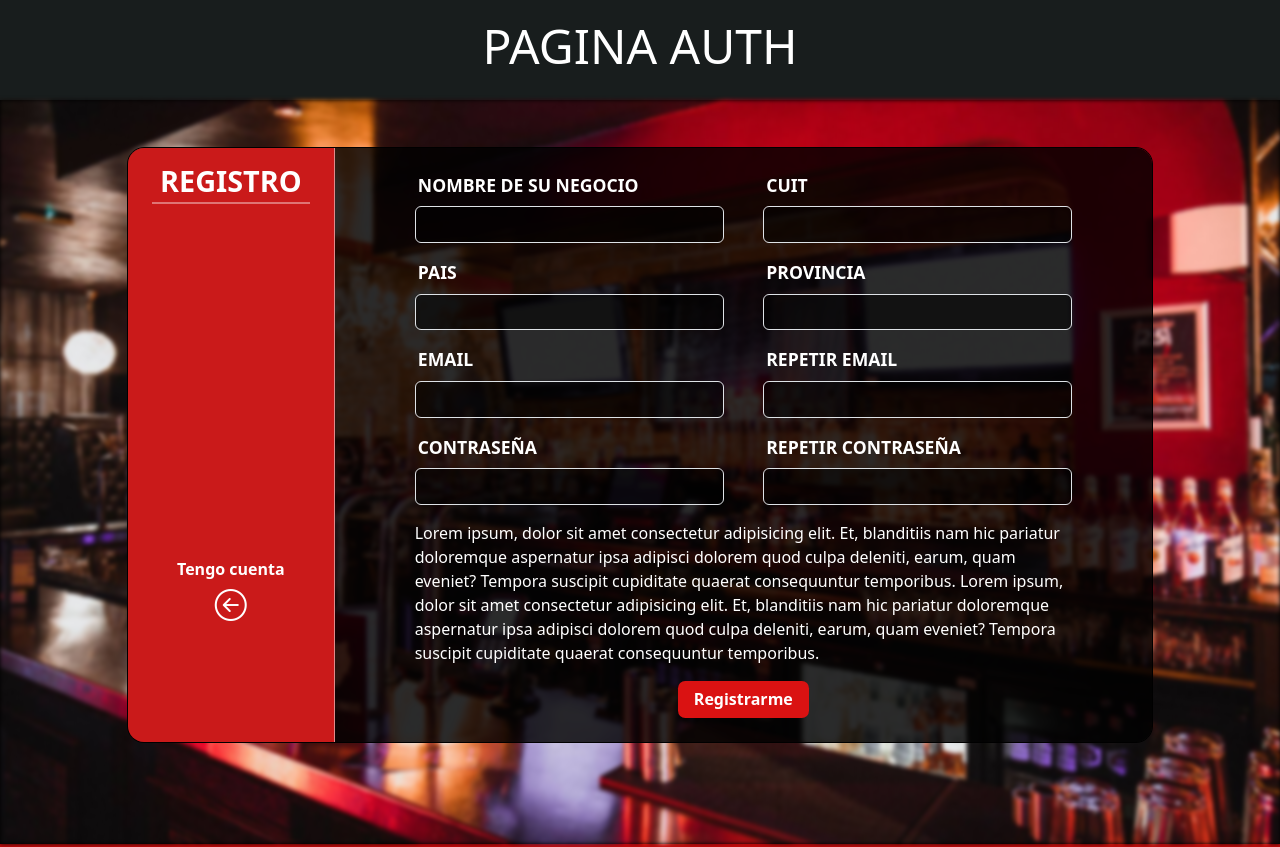
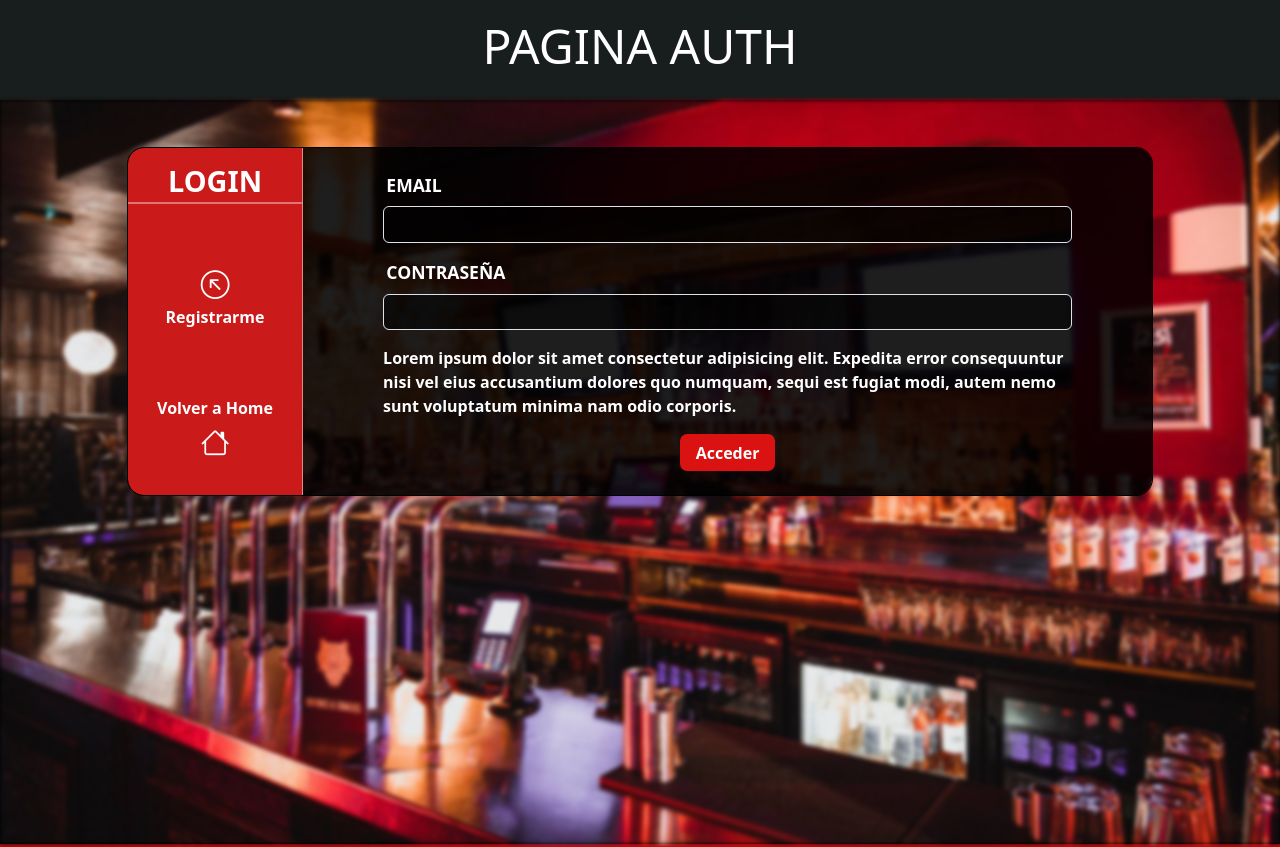
Before and after one commit to ColmanNicolas/FrontendProyecto3, a React (Vite) app: page /landing-page/auth in a window 1280 px wide. Shown: the top 847 px of the page. Built offline with nearby package versions, Linux system fonts and the light colour scheme.

Commit message:
incorporo form login y lo adapto en la pagina principalAuth

```diff
--- a/src/components/superAdminComponents/FormPrincipalLogin.jsx
+++ b/src/components/superAdminComponents/FormPrincipalLogin.jsx
@@ -1,23 +1,52 @@
-const FormPrincipalLogin = ()=>{
-    return(
-        <form className="">
-        <hr />
+import { useForm } from "react-hook-form";
+import { Link, Navigate } from "react-router-dom";
+
+const FormPrincipalLogin = ({cambiarComponente}) => {
+    const { handleSubmit, register, formState: { errors }, reset, } = useForm();
+    const enviarFormulario = (dataRegister) => {
+        console.log(dataRegister);
+        console.log("FORMULARIO ENVIADO");
+        reset();
+    };
+
+    return (
+        <form  onSubmit={handleSubmit(enviarFormulario)} >
+            <article>
                 <h2>LOGIN</h2>
-        <hr />
-        <section className="row ">
-            <section className="col-12">
+                <button className="buttonAslAnchor" type="button" onClick={()=>cambiarComponente("REGISTER")}><i class="bi bi-arrow-up-left-circle"></i><span>Registrarme</span> </button>
+                <Link to={"/landing-page"}><span>Volver a Home</span><i className="bi bi-house"></i> </Link>
+            </article>
+            <article className="w-100">
+                <section >
+                    <section >
                         <label htmlFor="" className="form-label">EMAIL</label>
-                <input type="text" className="form-control" id="" required />
+                        <input type="email" className="form-control" id="" {...register("email", {
+                            required: true,
+                            minLength: 5,
+                            maxLength: 35,
+                            pattern: /^[^\s@]+@[^\s@]+\.[^\s@]+$/
+                        })} />
+                        {errors.email && (
+                            errors.email.type === "required" && <p className="error-message bg-danger">Campo Requerido</p>
+                        )}
                     </section>
-            <section className="col-12">
+                    <section >
                         <label htmlFor="" className="form-label">CONTRASEÑA</label>
-                <input type="text" className="form-control" id="" required />
+                        <input type="password" className="form-control" id="" {...register("password", {
+                            required: true,
+                            minLength: 5,
+                            maxLength: 35,
+                        })} />
+                        {errors.password && (
+                            errors.password.type === "required" && <p className="error-message bg-danger">Campo Requerido</p>
+                        )}
+                    </section>
+                    <p className="fw-ligth">Lorem ipsum dolor sit amet consectetur adipisicing elit. Expedita error consequuntur nisi vel eius accusantium dolores quo numquam, sequi est fugiat modi, autem nemo sunt voluptatum minima nam odio corporis.</p>
+                <section className="formButtonSection">
+                    <button className="">Acceder</button>
                 </section>
                 </section>
-        <p>Lorem ipsum, dolor sit amet consectetur adipisicing elit. Et, blanditiis nam hic pariatur doloremque aspernatur ipsa adipisci dolorem quod culpa deleniti, earum, quam eveniet? Tempora suscipit cupiditate quaerat consequuntur temporibus.</p>
-        <section className="d-flex justify-content-end">
-            <button className="btn btn-danger">Registrarme</button>
-        </section>
+            </article>
         </form>
     )
 };
--- a/src/components/superAdminComponents/FormPrincipalRegister.jsx
+++ b/src/components/superAdminComponents/FormPrincipalRegister.jsx
@@ -1,7 +1,7 @@
 import { useForm } from "react-hook-form";
-import { Link } from "react-router-dom";
+import { Link, Navigate } from "react-router-dom";
 
-const FormPrincipalRegister = () => {
+const FormPrincipalRegister = ({cambiarComponente}) => {
 
     const { handleSubmit, register, formState: { errors }, watch, reset, } = useForm();
     const enviarFormulario = (dataRegister) => {
@@ -13,7 +13,8 @@ const FormPrincipalRegister = () => {
         <form onSubmit={handleSubmit(enviarFormulario)} >
             <article>
                 <h2>REGISTRO</h2>
-                <Link><span>Tengo cuenta</span><i className="bi bi-arrow-left-circle"></i> </Link>
+                <button className="buttonAslAnchor" type="button" onClick={()=>cambiarComponente("LOGIN")}><i class="bi bi-arrow-up-left-circle"></i><span>Tengo Cuenta</span> </button>
+                <Link to={"/landing-page"}><span>Volver a Home</span><i className="bi bi-house"></i> </Link>
             </article>
             <article>
                 <section className="rowInputsForm">
--- a/src/pages/PrincipalAuth.css
+++ b/src/pages/PrincipalAuth.css
@@ -34,7 +34,7 @@
 }
 
 .mainPrincipalAuth form {
-    background-color: rgba(0, 0, 0, 0.815);
+    background-color: rgba(0, 0, 0, 0.87);
     font-weight: 700;
     border-radius: 1rem;
     outline: 1px solid rgb(0, 0, 0);
@@ -50,41 +50,53 @@
     border-radius: 1rem 0 0 1rem;
     border-right: 1px solid rgba(245, 245, 245, 0.514);
     background-color: rgb(202, 26, 26);
-    padding-inline: 1.5rem;
     padding-block: 1rem;
     text-align: center;
-    position: relative;
+    display: flex;
+    flex-direction: column;
+    justify-content: space-between;
+    align-items: center;
 }
+
 
 .mainPrincipalAuth article:nth-child(1) h2 {
     color: rgb(255, 255, 255);
     border-bottom: 2px solid rgba(255, 255, 255, 0.397);
-    padding-inline: 0.5rem;
+    padding-inline: 2.5rem;
     padding-bottom: 0.2rem;
 }
+.buttonAslAnchor{
+    display: inline-block;
+    height: 5rem;
+    background-color: rgba(0, 0, 0, 0);
+    font-weight: 700;
 
-.mainPrincipalAuth article:nth-child(1) a {
+}
+
+.mainPrincipalAuth article:nth-child(1) a,
+.buttonAslAnchor{
     color: rgb(255, 255, 255);
     display: flex;
     flex-direction: column;
     text-decoration: none;
-    position: absolute;
+    justify-content: center;
+    align-items: center;
     padding: 1rem;
-    border-radius: 0 0.7rem 0 0.7rem ;
-    top: 75%;
-    left: 50%;
-    transform: translate(-50%, -50%);
+    border-radius: 0 0.7rem 0 0.7rem !important;
 }
 
-.mainPrincipalAuth article:nth-child(1) a span {
+.mainPrincipalAuth article:nth-child(1) a span,
+.buttonAslAnchor span {
     white-space: nowrap;
 }
 
-.mainPrincipalAuth article:nth-child(1) a i {
-    font-size: 2rem;
+.mainPrincipalAuth article:nth-child(1) a i,
+.buttonAslAnchor i {
+    font-size: 1.8rem;
 }
 
-.mainPrincipalAuth article:nth-child(1) a:hover {
+.mainPrincipalAuth article:nth-child(1) a:hover,
+.buttonAslAnchor:hover{
     background-color: rgba(0, 0, 0, 0.5);
     font-size: 1.1rem;
 }
@@ -180,10 +192,12 @@ select {
     justify-content: center ;
 }
 
-.mainPrincipalAuth form button {
+.mainPrincipalAuth form section button {
     color: white;
     background-color: rgb(218, 18, 18);
     font-weight: 600;
     padding-inline: 1rem;
     border-radius: 0.45rem;
 }
+
+/* CSS PARA EL FORM DE LOGIN*/
--- a/src/pages/PrincipalAuth.jsx
+++ b/src/pages/PrincipalAuth.jsx
@@ -1,14 +1,34 @@
+import { useState } from "react";
 import FormPrincipalLogin from "../components/superAdminComponents/FormPrincipalLogin";
 import FormPrincipalRegister from "../components/superAdminComponents/FormPrincipalRegister";
 import "../pages/PrincipalAuth.css"
 const PrincipalAuth = () => {
+
+    const [opcionSeleccionada, setOpcionSeleccionada] = useState("LOGIN");
+
+    const setearFormulario = (opcion) => {
+        setOpcionSeleccionada(opcion);
+    };
+
+    function SwitchFormulario({ opcion }) {
+        switch (opcion) {
+            case "LOGIN":
+                return <FormPrincipalLogin cambiarComponente={setearFormulario} />;
+            case "REGISTER":
+                return <FormPrincipalRegister cambiarComponente={setearFormulario} />;
+            default:
+                return null;
+        }
+    }
     return (
         <>
             <header className='headerLanding '>
                     <h1>PAGINA AUTH</h1>
                 </header>
                 <main className="mainPrincipalAuth">
-                    <FormPrincipalRegister />
+                {opcionSeleccionada && (
+                            <SwitchFormulario opcion={opcionSeleccionada} />
+                        )}
                 </main>
                 <footer className="footerLanding">
                 <a href="tel:+543819999999">3819999999</a>
```
Lines whose indentation alone changed are shown as unchanged.
